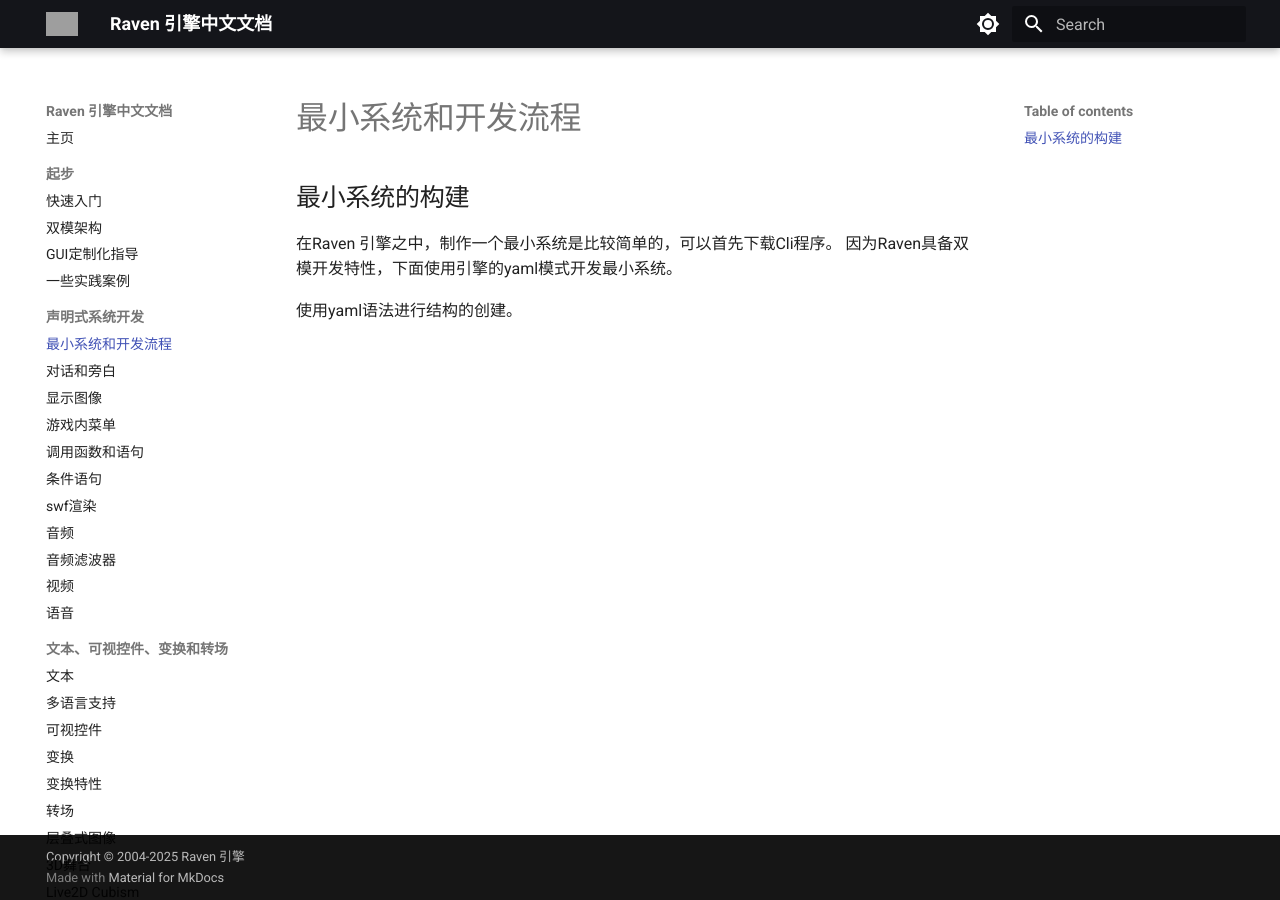
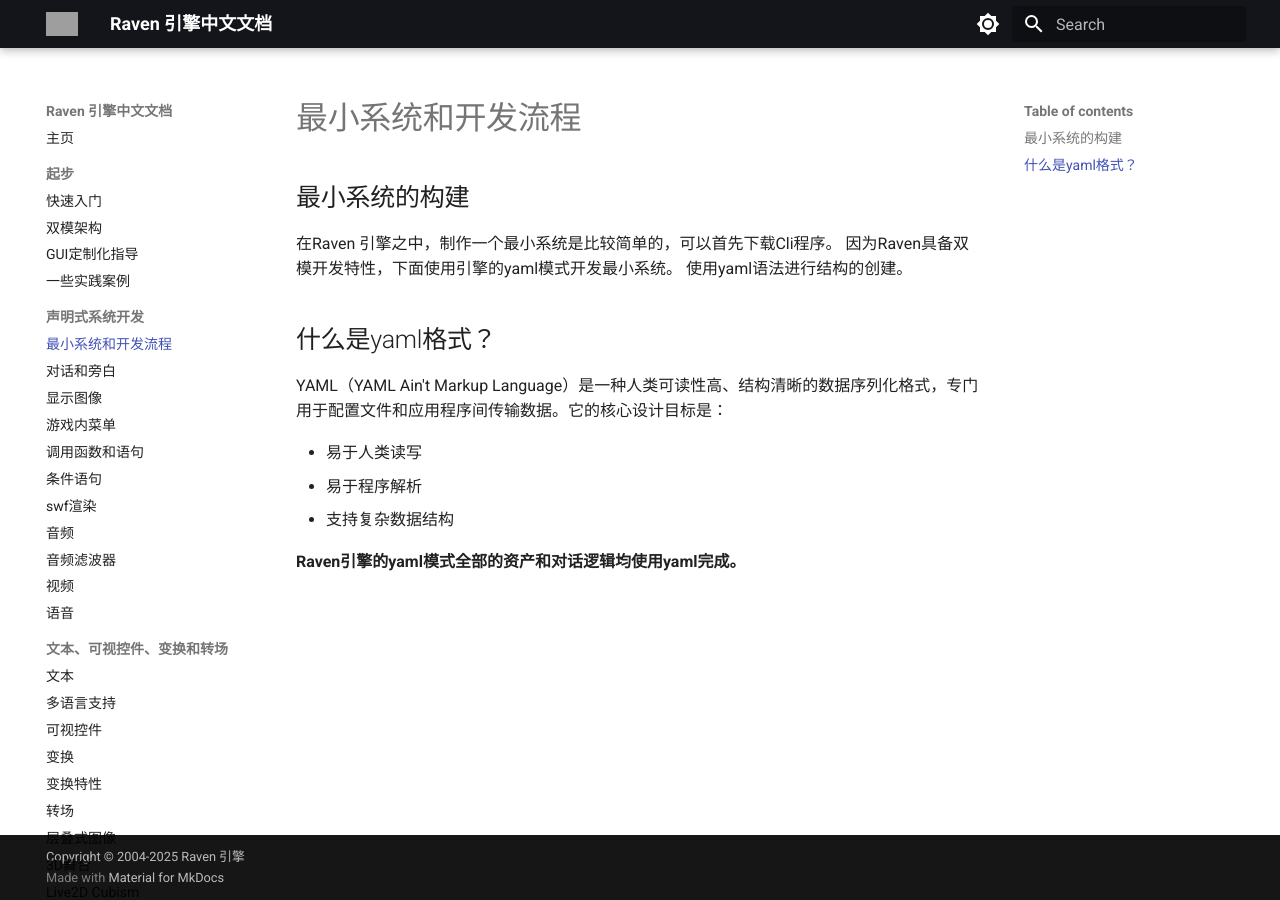
Before and after one commit to E72UJ/doc.raven.rs, an MkDocs documentation site: the page built from docs/run.md, in a window 1280 px wide. Built offline with MkDocs 1.6.1 and Material for MkDocs 9.7.7, drawn with Linux system fonts in a browser that asks for light colours; grey boxes are pictures that could not be loaded.

Commit message:
更新 文档
更新 文档

```diff
--- a/docs/run.md
+++ b/docs/run.md
@@ -1,5 +1,13 @@
 ## 最小系统的构建
 在Raven 引擎之中，制作一个最小系统是比较简单的，可以首先下载Cli程序。
 因为Raven具备双模开发特性，下面使用引擎的yaml模式开发最小系统。
+使用yaml语法进行结构的创建。
 
-使用yaml语法进行结构的创建。
+## 什么是yaml格式？
+YAML（YAML Ain't Markup Language）是一种人类可读性高、结构清晰的数据序列化格式，专门用于配置文件和应用程序间传输数据。它的核心设计目标是：
+
+- 易于人类读写
+- 易于程序解析
+- 支持复杂数据结构
+
+**Raven引擎的yaml模式全部的资产和对话逻辑均使用yaml完成。**
```
Also changed, not shown: docs/quickstart.md (+3 -0 lines).
